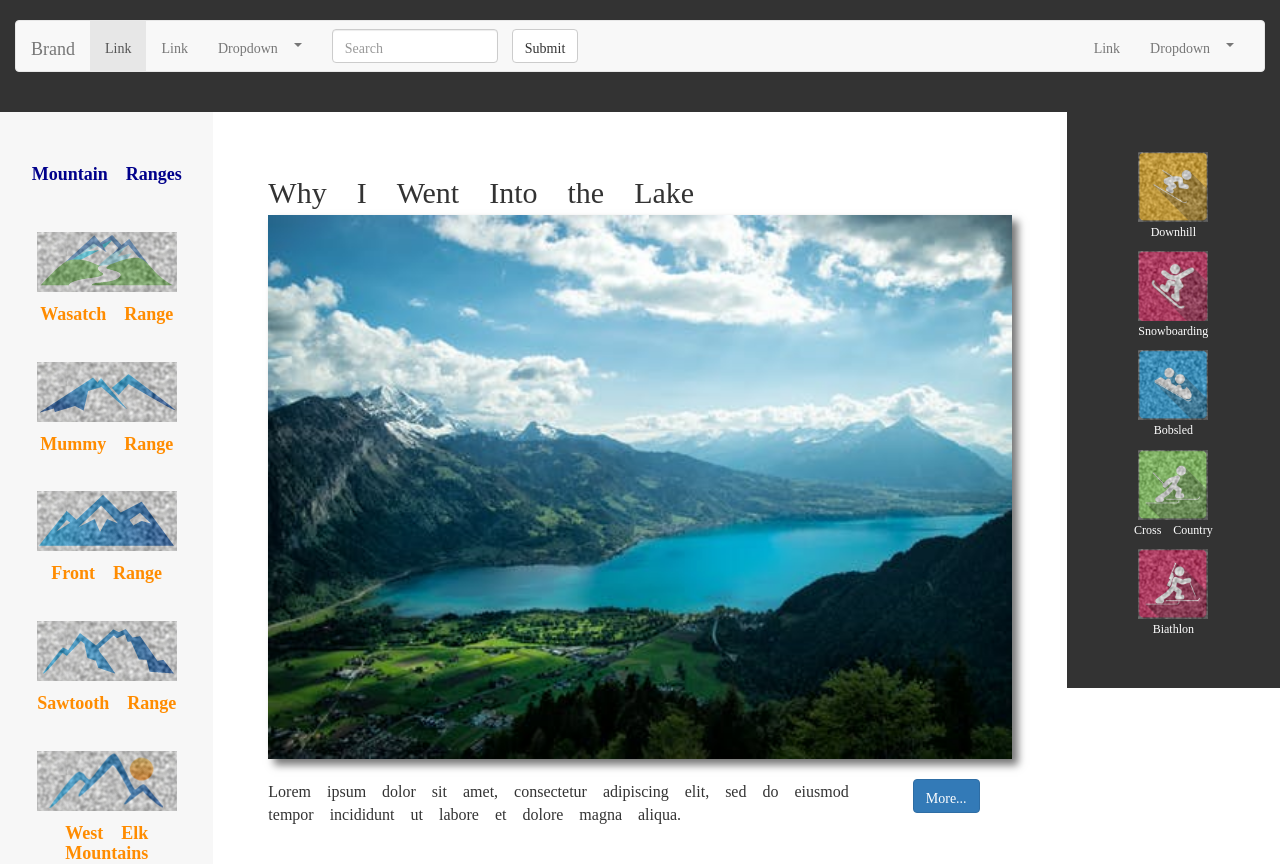
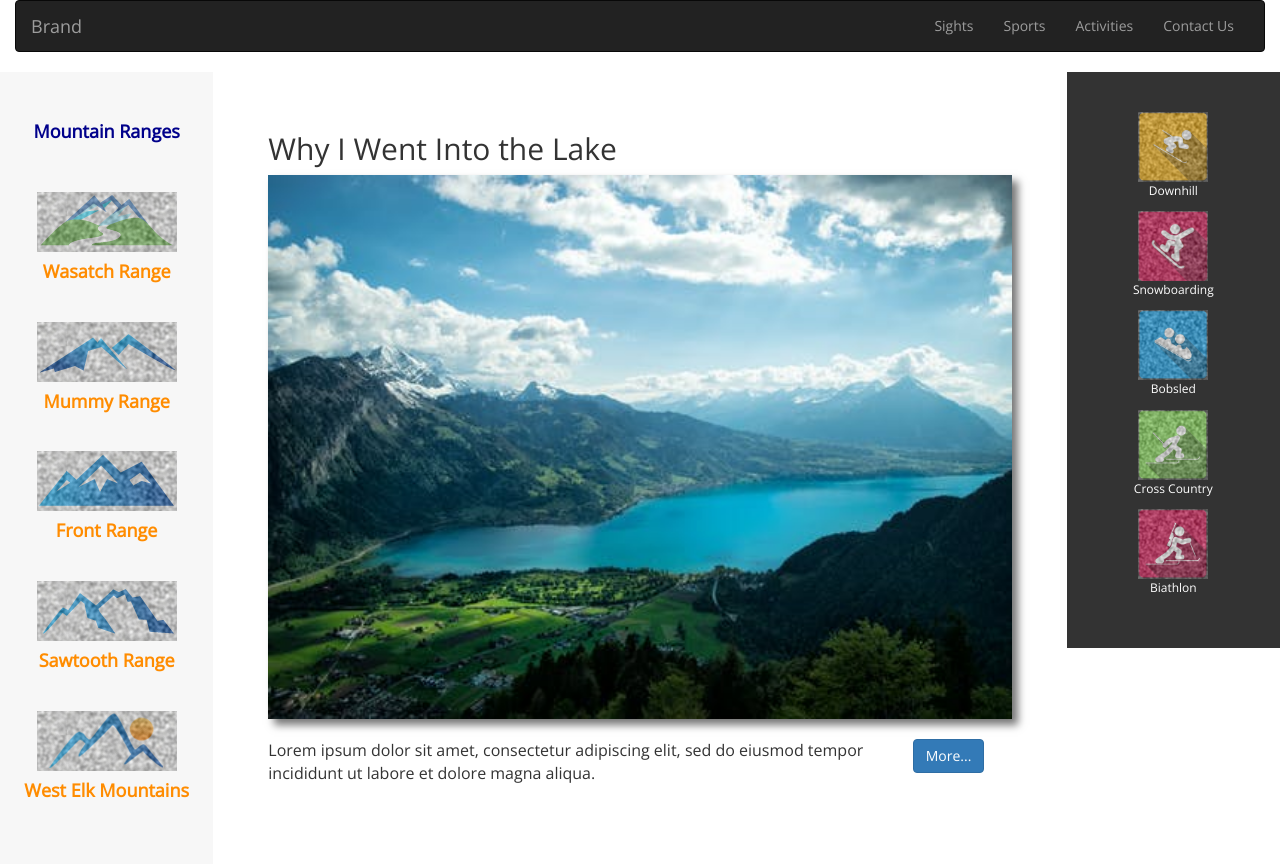
Before and after one commit to SOG-web/Responsive-websites-bootstrap3, a plain HTML site: page module-3/Responsive-Navigation/Adding-Navbar/index.html in a window 1280 px wide. Shown: the top 864 px of the page. Drawn offline with nearby package versions, Linux system fonts and the light colour scheme; files whose address does not match are found by name.

Commit message:
refactor

```diff
--- a/module-3/Responsive-Navigation/Adding-Navbar/app.css
+++ b/module-3/Responsive-Navigation/Adding-Navbar/app.css
@@ -2,7 +2,6 @@ body {
   font-family: "Open Sans", sans-serif;
 }
 
-header,
 footer {
   background-color: #333;
   color: #ddd;
--- a/module-3/Responsive-Navigation/Adding-Navbar/index.html
+++ b/module-3/Responsive-Navigation/Adding-Navbar/index.html
@@ -1,5 +1,5 @@
 <!DOCTYPE html>
-<html>
+<html lang="en">
   <head>
     <title></title>
     <meta
@@ -12,13 +12,13 @@
       type="text/css"
     />
     <link href="../../../css/css/bootstrap.min.css" rel="stylesheet" />
-    <link href="../../../css/style.css" rel="stylesheet" />
+    <link href="./app.css" rel="stylesheet" />
   </head>
   <body>
     <header class="container-fluid">
-      <nav class="navbar navbar-default" role="navigation">
+      <nav class="navbar navbar-inverse" role="navigation">
         <div class="container-fluid">
-          <!-- Brand and toggle get grouped for better mobile display -->
+          <!-- Brlang="en"and and toggle get grouped for better mobile display -->
           <div class="navbar-header">
             <button
               type="button"
@@ -39,44 +39,11 @@
             class="collapse navbar-collapse"
             id="bs-example-navbar-collapse-1"
           >
-            <ul class="nav navbar-nav">
-              <li class="active"><a href="#">Link</a></li>
-              <li><a href="#">Link</a></li>
-              <li class="dropdown">
-                <a href="#" class="dropdown-toggle" data-toggle="dropdown"
-                  >Dropdown <span class="caret"></span
-                ></a>
-                <ul class="dropdown-menu" role="menu">
-                  <li><a href="#">Action</a></li>
-                  <li><a href="#">Another action</a></li>
-                  <li><a href="#">Something else here</a></li>
-                  <li class="divider"></li>
-                  <li><a href="#">Separated link</a></li>
-                  <li class="divider"></li>
-                  <li><a href="#">One more separated link</a></li>
-                </ul>
-              </li>
-            </ul>
-            <form class="navbar-form navbar-left" role="search">
-              <div class="form-group">
-                <input type="text" class="form-control" placeholder="Search" />
-              </div>
-              <button type="submit" class="btn btn-default">Submit</button>
-            </form>
             <ul class="nav navbar-nav navbar-right">
-              <li><a href="#">Link</a></li>
-              <li class="dropdown">
-                <a href="#" class="dropdown-toggle" data-toggle="dropdown"
-                  >Dropdown <span class="caret"></span
-                ></a>
-                <ul class="dropdown-menu" role="menu">
-                  <li><a href="#">Action</a></li>
-                  <li><a href="#">Another action</a></li>
-                  <li><a href="#">Something else here</a></li>
-                  <li class="divider"></li>
-                  <li><a href="#">Separated link</a></li>
-                </ul>
-              </li>
+              <li><a href="#sights">Sights</a></li>
+              <li><a href="#sports">Sports</a></li>
+              <li><a href="#activities">Activities</a></li>
+              <li><a href="#contact-us">Contact Us</a></li>
             </ul>
           </div>
           <!-- /.navbar-collapse -->
```
Also changed, not shown: 1 other file.
